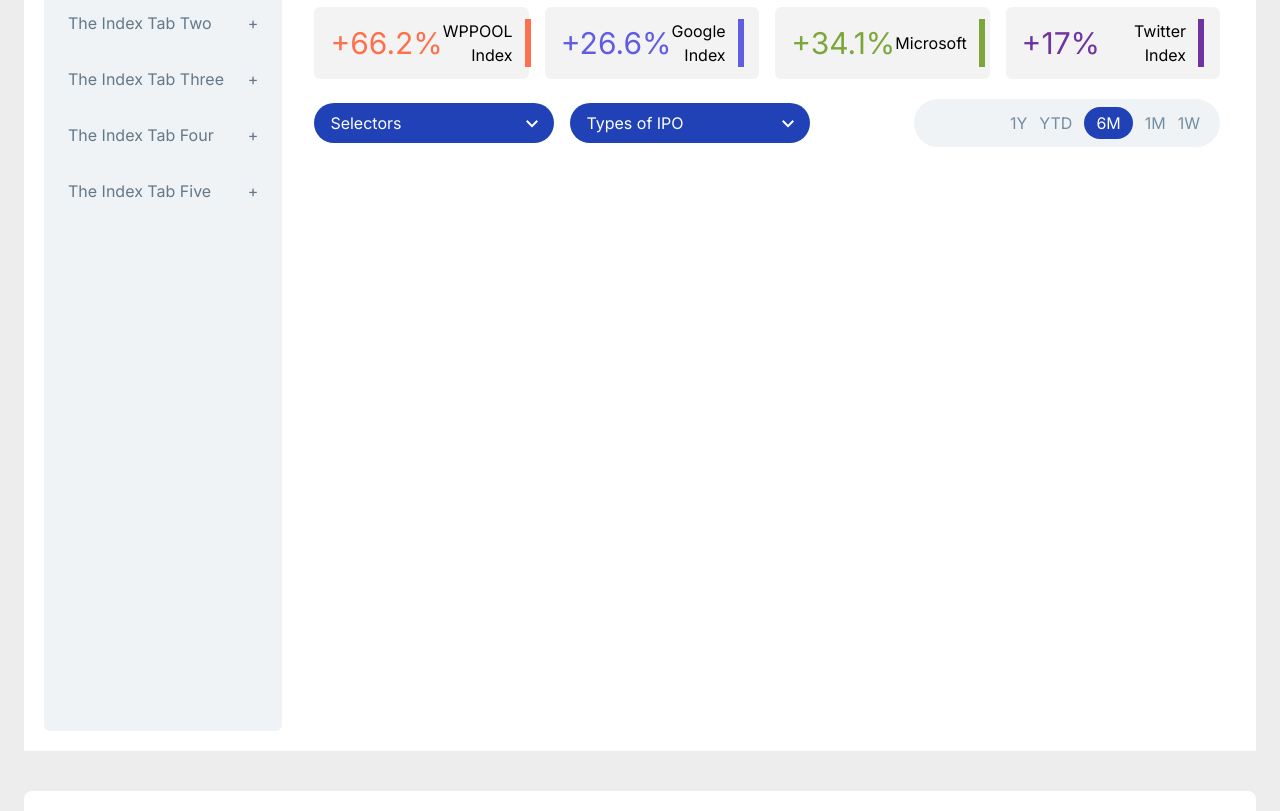
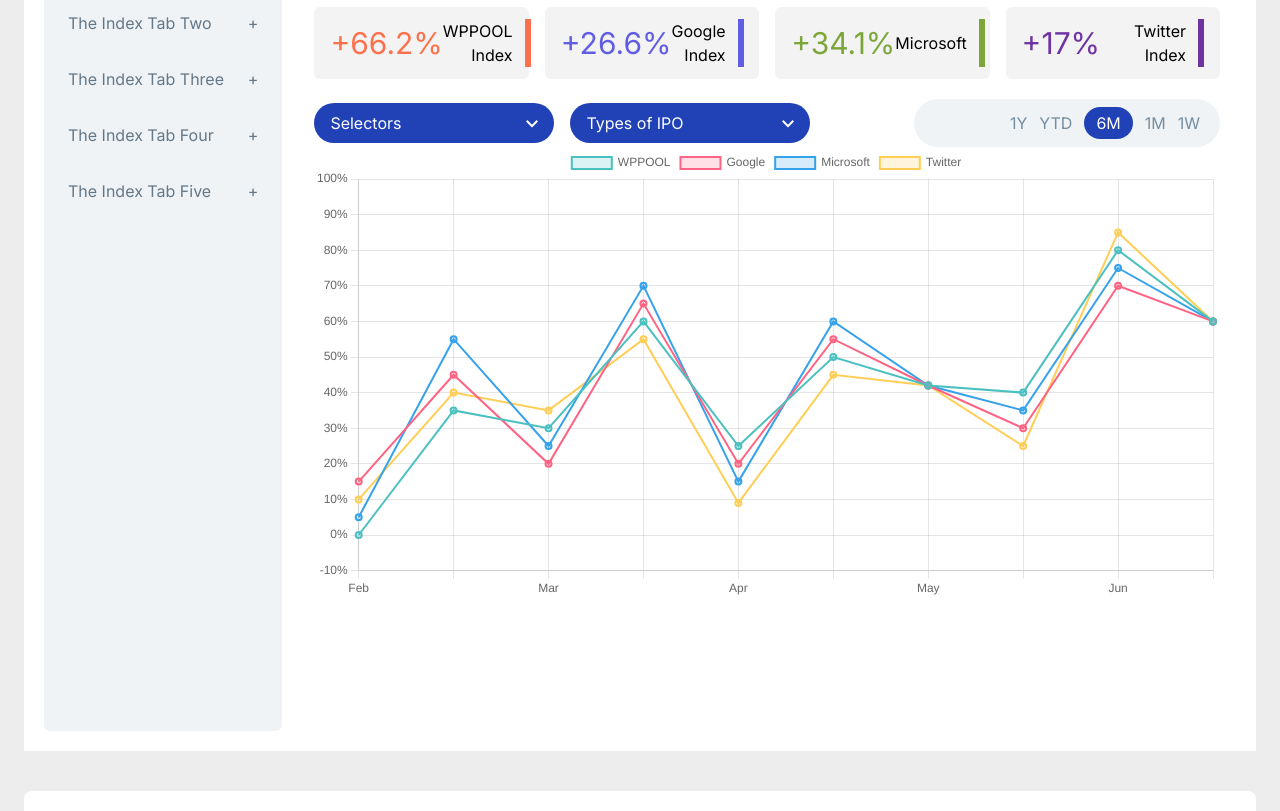
Before and after one commit to Bipon-Roy/wppool-task, a plain HTML site: page index.html in a window 1280 px wide. Shown: the part 929-1740 px from the top of the page. Drawn offline with nearby package versions, Linux system fonts and the light colour scheme.

Commit message:
chart - ongoing

```diff
--- a/app.js
+++ b/app.js
@@ -92,3 +92,60 @@ function updateSlider() {
     slider.style.transform = `translateX(-${(currentIndex * 100) / slidesToShow}%)`;
 }
 // end of slider script
+
+const ctx = document.getElementById("myChart").getContext("2d");
+const labels = ["Feb", "", "Mar", "", "Apr", "", "May", "", "Jun", ""];
+const data = {
+    labels: labels,
+    datasets: [
+        {
+            label: "WPPOOL",
+            data: [0, 35, 30, 60, 25, 50, 42, 40, 80, 60],
+            backgroundColor: "rgba(75, 192, 192, 0.2)",
+            borderColor: "rgba(75, 192, 192, 1)",
+            borderWidth: 2,
+        },
+        {
+            label: "Google",
+            data: [15, 45, 20, 65, 20, 55, 42, 30, 70, 60],
+            backgroundColor: "rgba(255, 99, 132, 0.2)",
+            borderColor: "rgba(255, 99, 132, 1)",
+            borderWidth: 2,
+        },
+        {
+            label: "Microsoft",
+            data: [5, 55, 25, 70, 15, 60, 42, 35, 75, 60],
+            backgroundColor: "rgba(54, 162, 235, 0.2)",
+            borderColor: "rgba(54, 162, 235, 1)",
+            borderWidth: 2,
+        },
+        {
+            label: "Twitter",
+            data: [10, 40, 35, 55, 9, 45, 42, 25, 85, 60],
+            backgroundColor: "rgba(255, 206, 86, 0.2)",
+            borderColor: "rgba(255, 206, 86, 1)",
+            borderWidth: 2,
+        },
+    ],
+};
+
+const config = {
+    type: "line",
+    data: data,
+    options: {
+        scales: {
+            y: {
+                min: -10,
+                max: 100,
+                ticks: {
+                    stepSize: 10,
+                    callback: function (value) {
+                        return value + "%";
+                    },
+                },
+            },
+        },
+    },
+};
+
+new Chart(ctx, config);
--- a/index.html
+++ b/index.html
@@ -22,6 +22,7 @@
             referrerpolicy="no-referrer"
         />
         <script src="https://cdn.tailwindcss.com"></script>
+        <script src="https://cdn.jsdelivr.net/npm/chart.js@3.9.1/dist/chart.min.js"></script>
         <!-- tailwind custom classes -->
         <script>
             tailwind.config = {
@@ -255,6 +256,10 @@
                         </div>
                     </div>
                     <!-- end of types and filter option -->
+
+                    <div class="chart-container w-full h-full">
+                        <canvas id="myChart"></canvas>
+                    </div>
                 </div>
                 <!-- end of chart information container  -->
             </div>
```
